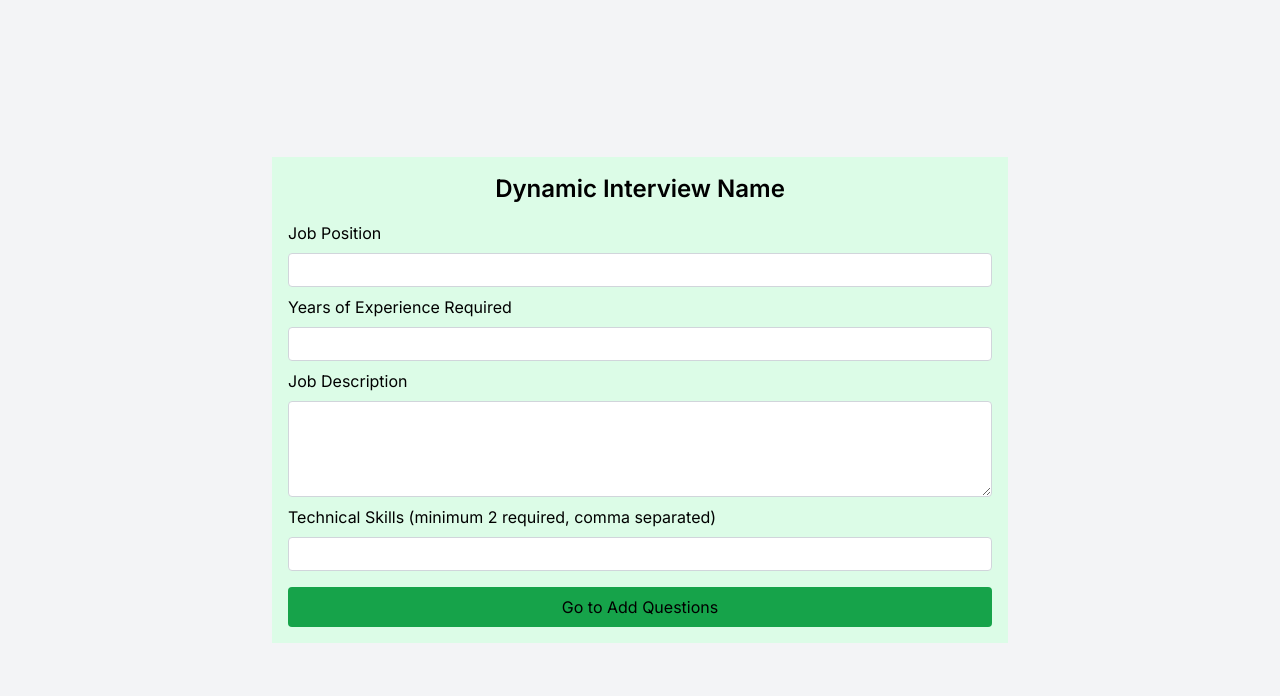
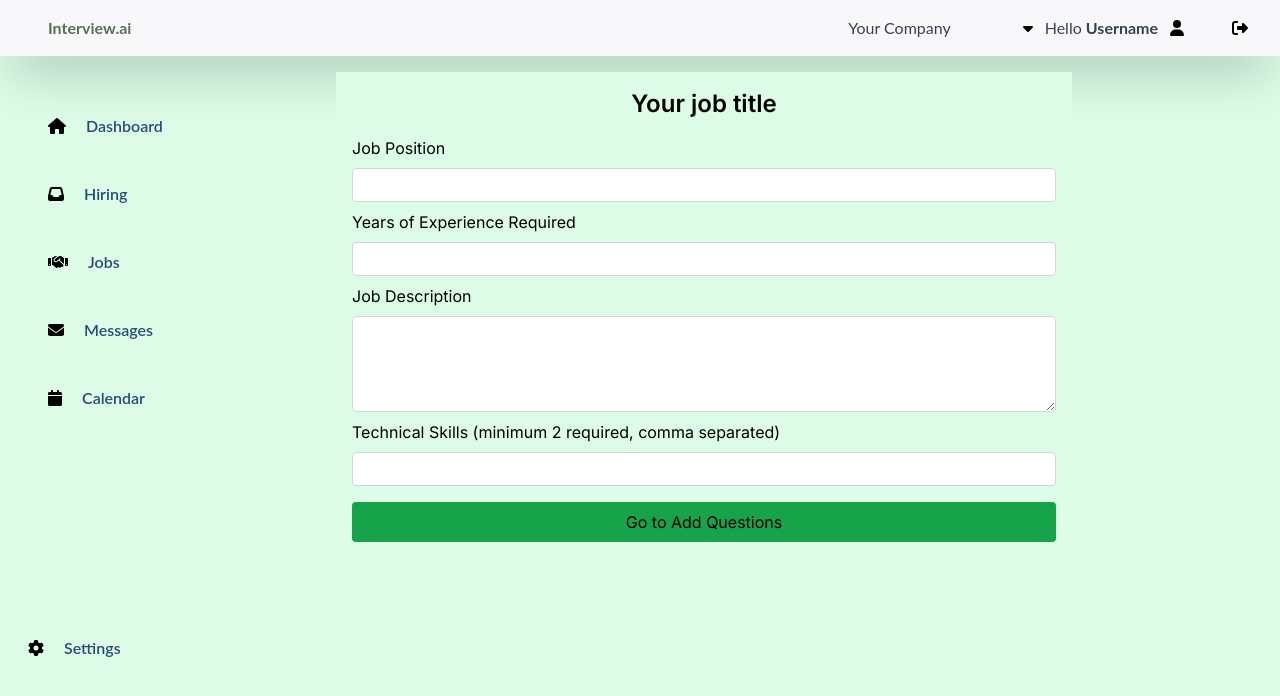
Before and after one commit to Shauryachaturvedimetashot/MetashotFrontendFinal, a Next.js app: page /InterviewForm in a window 1280 px wide. Shown: the top 696 px of the page. Built offline with nearby package versions, Linux system fonts and the light colour scheme.

Commit message:
Update page.tsx Interview Form

```diff
--- a/src/app/InterviewForm/page.tsx
+++ b/src/app/InterviewForm/page.tsx
@@ -1,19 +1,23 @@
-// page.tsx
 "use client";
 import React, { useState } from "react";
 import Form from "./Form";
-
+import Sidebarn from "../../Components/SidebarN";
+import Navbarn from "../../Components/Navbarn";
 const InterviewPage = () => {
-  const [interviewName, setInterviewName] = useState("Dynamic Interview Name");
+  const [interviewName, setInterviewName] = useState("Your job title");
 
   const handleJobPositionChange = (jobPosition: string) => {
     setInterviewName(jobPosition);
   };
 
   return (
-    <div className="min-h-screen flex justify-center items-center bg-gray-100">
-      <div className="w-full max-w-screen-md h-full flex flex-col p-4">
-        <Form interviewName={interviewName} onJobPositionChange={handleJobPositionChange} />
+    <div className="min-h-screen bg-green-100 flex flex-col">
+      <Navbarn company="Your Company" user_name="Username" /> {/* Include Navbarn component at the top */}
+      <div className="flex flex-1">
+        <Sidebarn />
+        <div className="w-full max-w-screen-md h-full flex flex-col p-4">
+          <Form interviewName={interviewName} onJobPositionChange={handleJobPositionChange} />
+        </div>
       </div>
     </div>
   );
```
